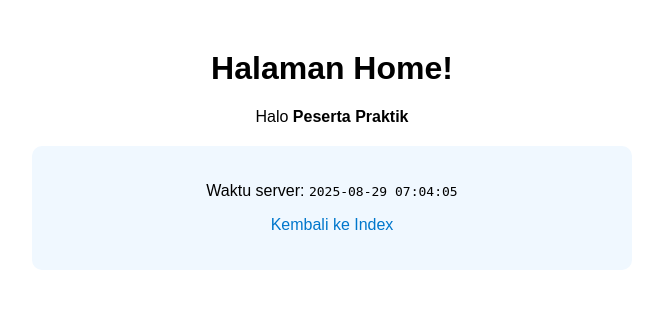
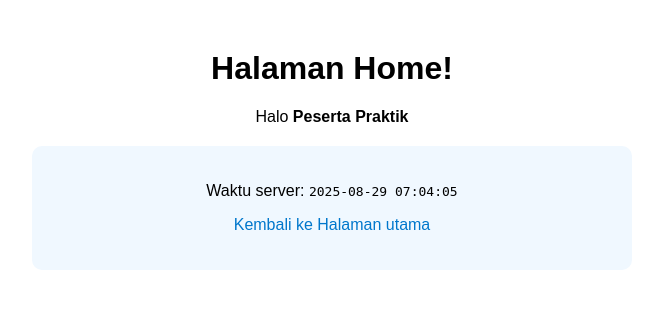
Before and after one commit to Naimakhaa/praktekoopsatu, a PHP site: page /index.php?page=home in a window 1280 px wide. Shown: the top 309 px of the page, without its empty margins (308-971 px from the left). Run offline with PHP 8.4, Linux system fonts and the light colour scheme.

Commit message:
Final PHP satu file multi-halaman untuk Hugging Face

```diff
--- a/index.php
+++ b/index.php
@@ -31,7 +31,7 @@ $waktu = date("Y-m-d H:i:s");
             <p>Halo <strong><?= htmlspecialchars($nama) ?></strong></p>
             <div class="box">
                 <p>Waktu server: <code><?= $waktu ?></code></p>
-                <p><a href="?page=index">Kembali ke Index</a></p>
+                <p><a href="?page=index">Kembali ke Halaman utama</a></p>
             </div>
         <?php else: ?>
             <h1>Halaman tidak ditemukan!</h1>
```
